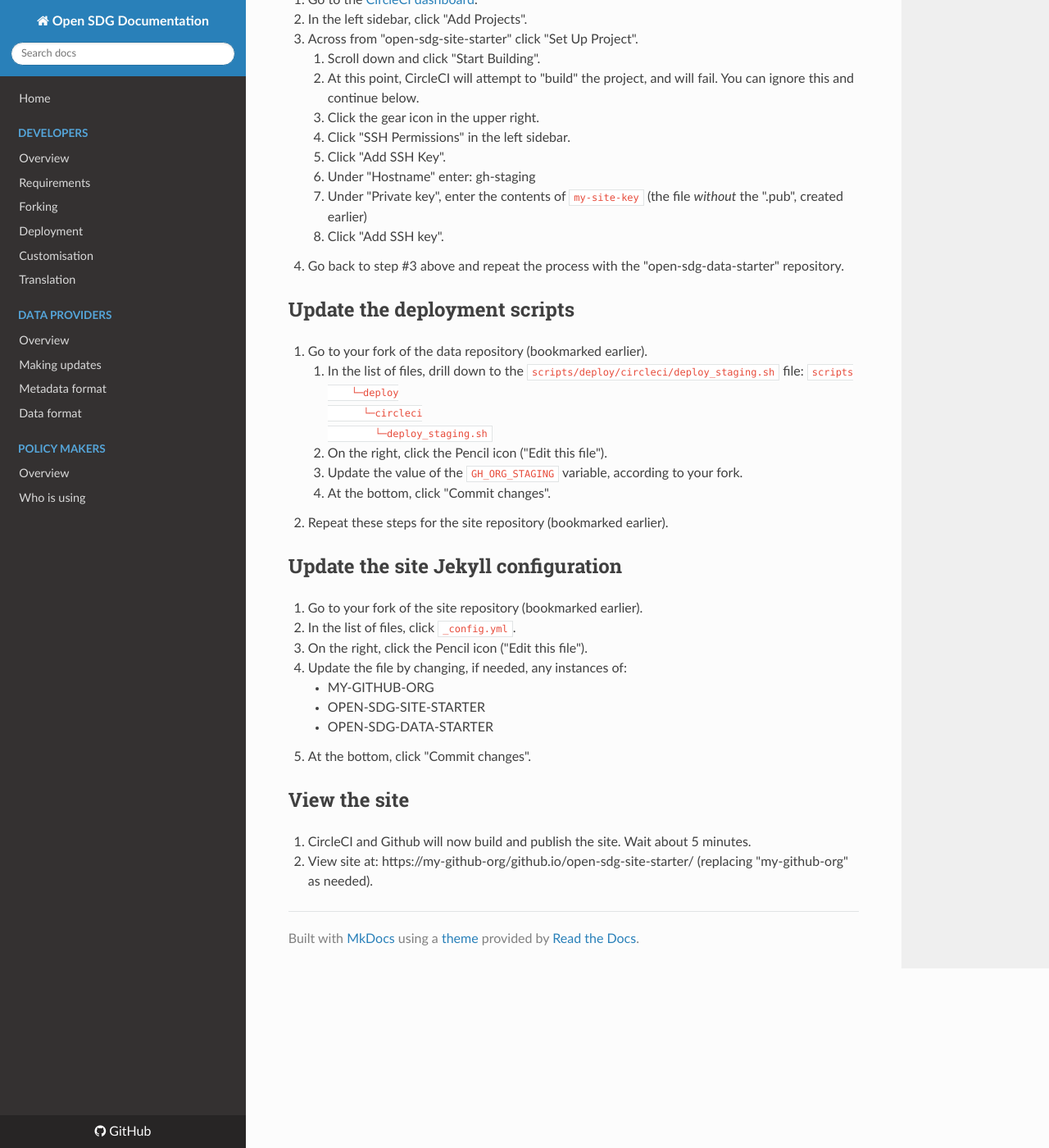
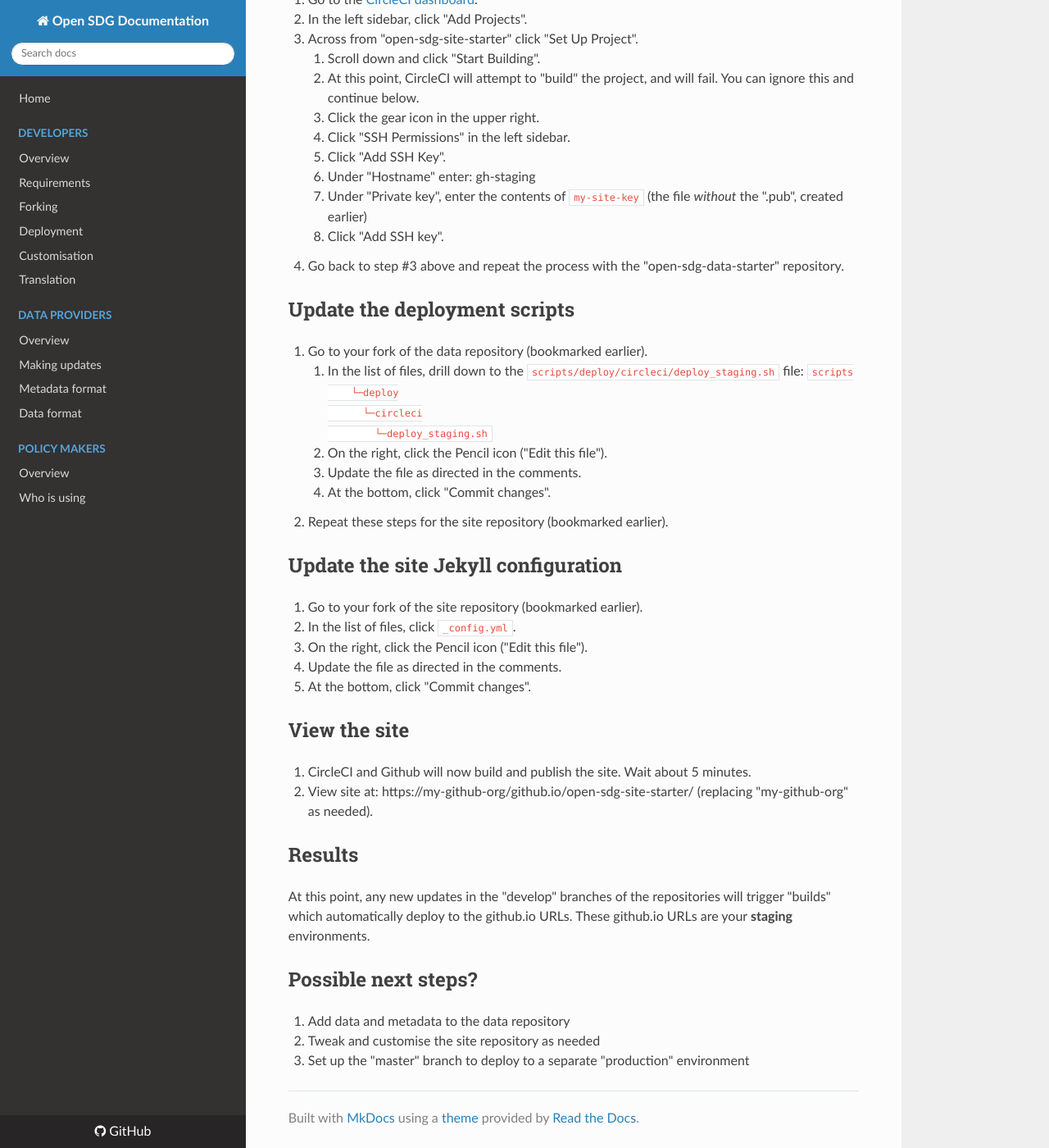
Before and after one commit to open-sdg/open-sdg, an MkDocs documentation site: the page built from docs/quick-start.md, in a window 1280 px wide and 1400 px high, scrolled down 1717 px. Shown: the whole window at 82% size. Built offline with MkDocs 1.6.1, drawn with Linux system fonts in a browser that asks for light colours; nearby versions of some CDN libraries; some of the changed text lies outside the part shown.

Commit message:
Quick start updates

````diff
--- a/docs/quick-start.md
+++ b/docs/quick-start.md
@@ -18,12 +18,12 @@ __Note for Windows users__: You will first need to install [Git for Windows](htt
 This part may be painful if you are not accustomed to command-line work. But don't worry - it is pretty fast.
 
 1. Open your operating system's Terminal application (use Git BASH, if on Windows).
-1. Create the SSH keys (substituting a real email address):
+1. Create the SSH keys by entering this command (substituting a real email address):
     `ssh-keygen -t rsa -b 4096 -C "my-email-address@example.com"`
     1. When prompted "Enter file in which to save the key", enter `my-site-key`
     1. When prompted "Enter passphrase", just hit `Enter`.
     1. When prompted "Enter same passphrase again", just hit `Enter` again.
-1. Repeat the previous step, only use `my-data-key` instead of `my-site-key`.
+1. Repeat the previous steps, only use `my-data-key` instead of `my-site-key`.
 
 Confirm that 4 files have been created:
 
@@ -80,7 +80,7 @@ Confirm that 4 files have been created:
             └─deploy_staging.sh
         ```
     1. On the right, click the Pencil icon ("Edit this file").
-    1. Update the value of the `GH_ORG_STAGING` variable, according to your fork.
+    1. Update the file as directed in the comments.
     1. At the bottom, click "Commit changes".
 1. Repeat these steps for the site repository (bookmarked earlier).
 
@@ -89,13 +89,20 @@ Confirm that 4 files have been created:
 1. Go to your fork of the site repository (bookmarked earlier).
 1. In the list of files, click `_config.yml`.
 1. On the right, click the Pencil icon ("Edit this file").
-1. Update the file by changing, if needed, any instances of:
-    * MY-GITHUB-ORG
-    * OPEN-SDG-SITE-STARTER
-    * OPEN-SDG-DATA-STARTER
+1. Update the file as directed in the comments.
 1. At the bottom, click "Commit changes".
 
 ## View the site
 
 1. CircleCI and Github will now build and publish the site. Wait about 5 minutes.
 1. View site at: https://my-github-org/github.io/open-sdg-site-starter/ (replacing "my-github-org" as needed).
+
+## Results
+
+At this point, any new updates in the "develop" branches of the repositories will trigger "builds" which automatically deploy to the github.io URLs. These github.io URLs are your __staging__ environments.
+
+## Possible next steps?
+
+1. Add data and metadata to the data repository
+1. Tweak and customise the site repository as needed
+1. Set up the "master" branch to deploy to a separate "production" environment
````
